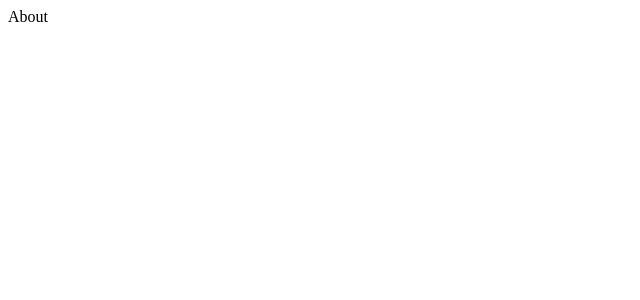
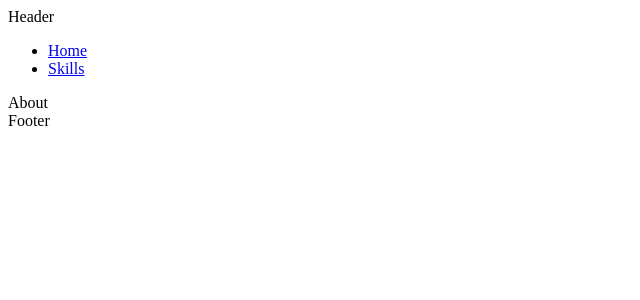
Before and after one commit to maxohsawa/maxohsawa.com, a React (Vite) app: page / in a window 1280 px wide. Shown: the top 300 px of the page, without its empty margins (0-640 px from the left). Built offline with nearby package versions, Linux system fonts and the light colour scheme.

Commit message:
adds react router NavLink with active link styling setup

```diff
--- /dev/null
+++ b/src/components/footer.jsx
@@ -0,0 +1,7 @@
+const Footer = () => {
+  return (
+    <div>Footer</div>
+  )
+}
+
+export default Footer
--- /dev/null
+++ b/src/components/header.jsx
@@ -0,0 +1,12 @@
+import Navbar from './navbar'
+
+const Header = () => {
+  return (
+    <>
+      <div>Header</div>
+      <Navbar />
+    </>
+  )
+}
+
+export default Header
--- /dev/null
+++ b/src/components/navbar.jsx
@@ -0,0 +1,42 @@
+import { NavLink } from 'react-router-dom'
+
+const Navbar = () => {
+  return (
+    <>
+      <nav>
+        <ul>
+          <li>
+            <NavLink
+              to={'/'}
+              className={({ isActive, isPending }) =>
+                isActive
+                  ? "active"
+                  : isPending
+                  ? "pending"
+                  : ""
+                }
+            >
+              Home
+            </NavLink>
+          </li>
+          <li>
+            <NavLink
+              to={'/skills'}
+              className={({ isActive, isPending }) =>
+                isActive
+                  ? "active"
+                  : isPending
+                  ? "pending"
+                  : ""
+                }
+            >
+              Skills
+            </NavLink>
+          </li>
+        </ul>
+      </nav>
+    </>
+  )
+}
+
+export default Navbar
--- a/src/routes/root.jsx
+++ b/src/routes/root.jsx
@@ -1,8 +1,14 @@
 import { Outlet } from 'react-router-dom'
+import Header from '../components/header'
+import Footer from '../components/footer'
 
 const Root = () => {
   return (
-    <Outlet />
+    <>
+      <Header />
+      <Outlet />
+      <Footer />
+    </>
   )
 }
 
--- /dev/null
+++ b/src/routes/skills.jsx
@@ -0,0 +1,7 @@
+const Skills = () => {
+  return (
+    <div>Skills</div>
+  )
+}
+
+export default Skills
```
Also changed, not shown: src/main.jsx (+6 -1 lines), src/routes/experience.jsx (added, +7 -0 lines), src/routes/projects.jsx (added, +7 -0 lines), src/components/body.jsx (added).
